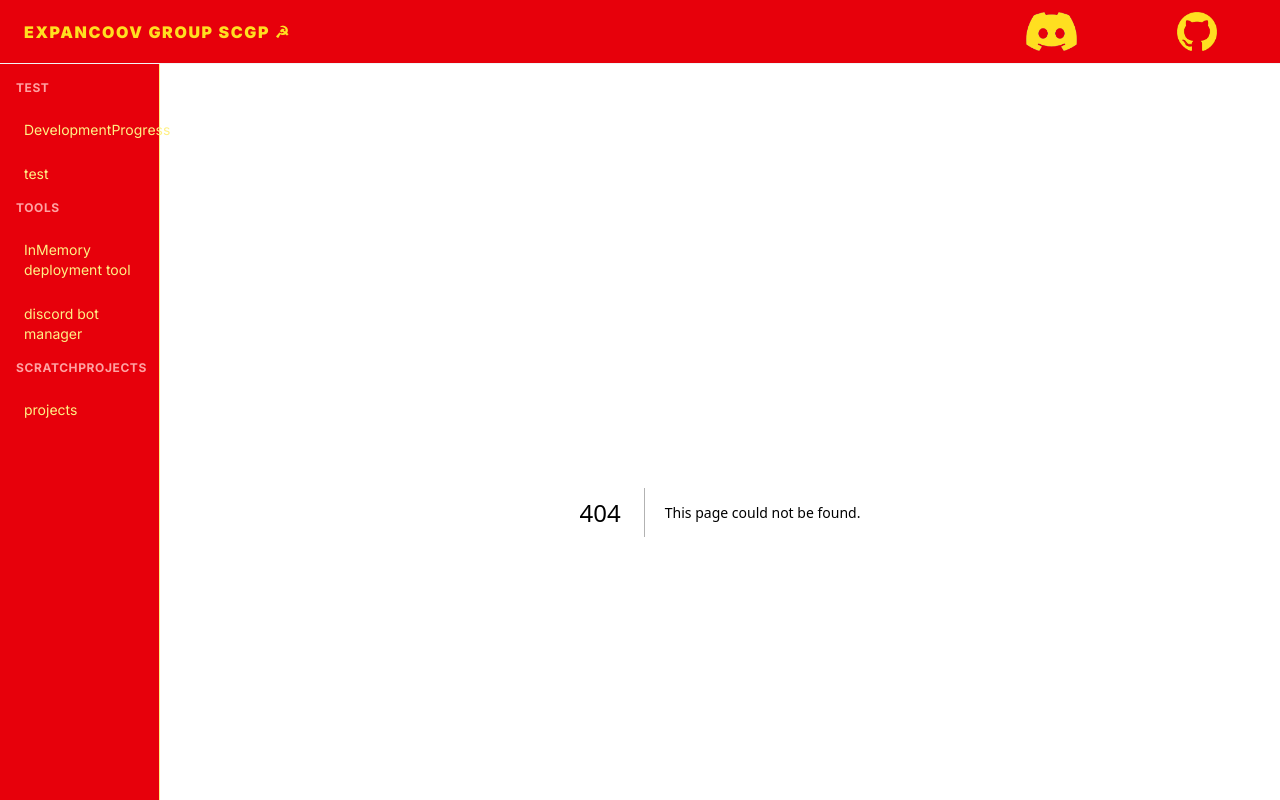
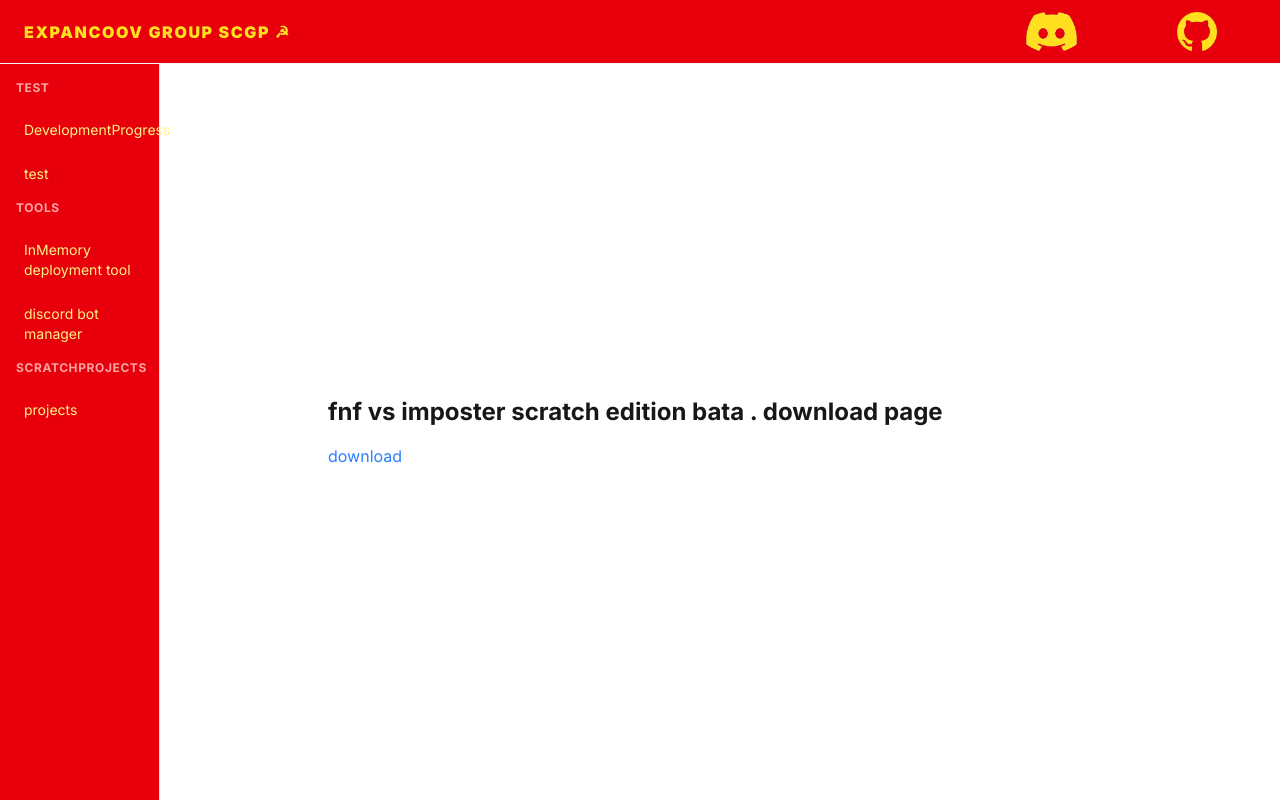
Before and after one commit to kousei085875900/scgp, a Next.js app: page /projects/allport/fnfvsimposterse in a window 1280 px wide. Before the commit this address had no page. Shown: the top 800 px of the page. Built offline with nearby package versions, Linux system fonts and the light colour scheme.

Commit message:
Create page.tsx

```diff
--- /dev/null
+++ b/app/projects/allport/fnfvsimposterse/page.tsx
@@ -0,0 +1,23 @@
+import Link from 'next/link';
+
+export default function Home() {
+  return (
+    <main className="p-8">
+
+
+
+      <h1 className="text-2xl font-bold mb-4">
+        fnf vs imposter scratch edition bata .
+
+        download page
+
+      </h1>
+
+
+      　<a href="https://github.com/kousei085875900/scgp/releases/download/fnfvsise/FNF.Vs.Imposter.v3.0.sb3" target="_blank" rel="noopener noreferrer"className="text-blue-500 hover:underline">
+  　　　　download
+　　　　</a>
+
+    </main>
+  );
+}
```
